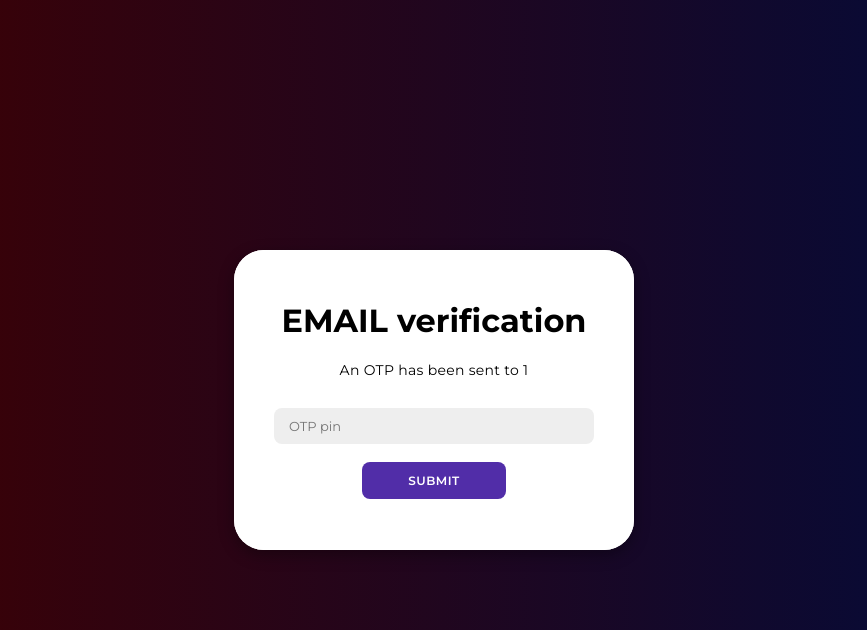
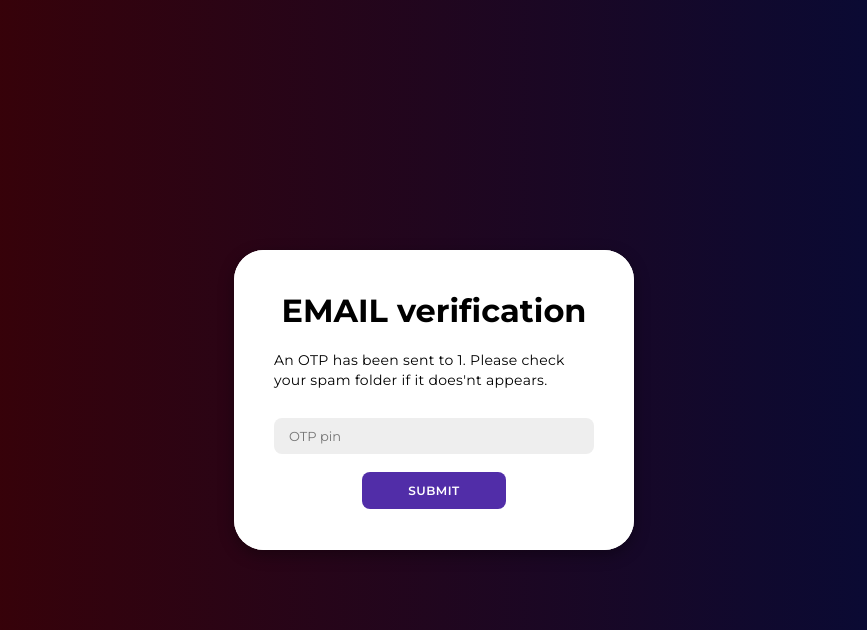
Before and after one commit to Samarth-Pai/bankaiMcqs, a Python web app: template templates/otp.html in a window 1280 px wide. Shown: the top 630 px of the page, without its empty margins (206-1073 px from the left). Run offline with Jinja, Linux system fonts and the light colour scheme; the template is opened without the code that fills it: most values are stand-ins (such as "Sample title", 1, 10 or a date in 2020).

Commit message:
feat: ask users to check spam folder for otp mail

```diff
--- a/templates/otp.html
+++ b/templates/otp.html
@@ -17,7 +17,7 @@
         <div class="form-container sign-in">
             <form method="POST" action="/otp">
                 <h1>EMAIL verification</h1>
-                <p>An OTP has been sent to {{otpEmailId}}</p>
+                <p>An OTP has been sent to {{otpEmailId}}. Please check your spam folder if it does'nt appears.</p>
                 <input type="text" placeholder="OTP pin" name="otpPin">
                 {% block invalid %}
                 {% endblock %}
```
